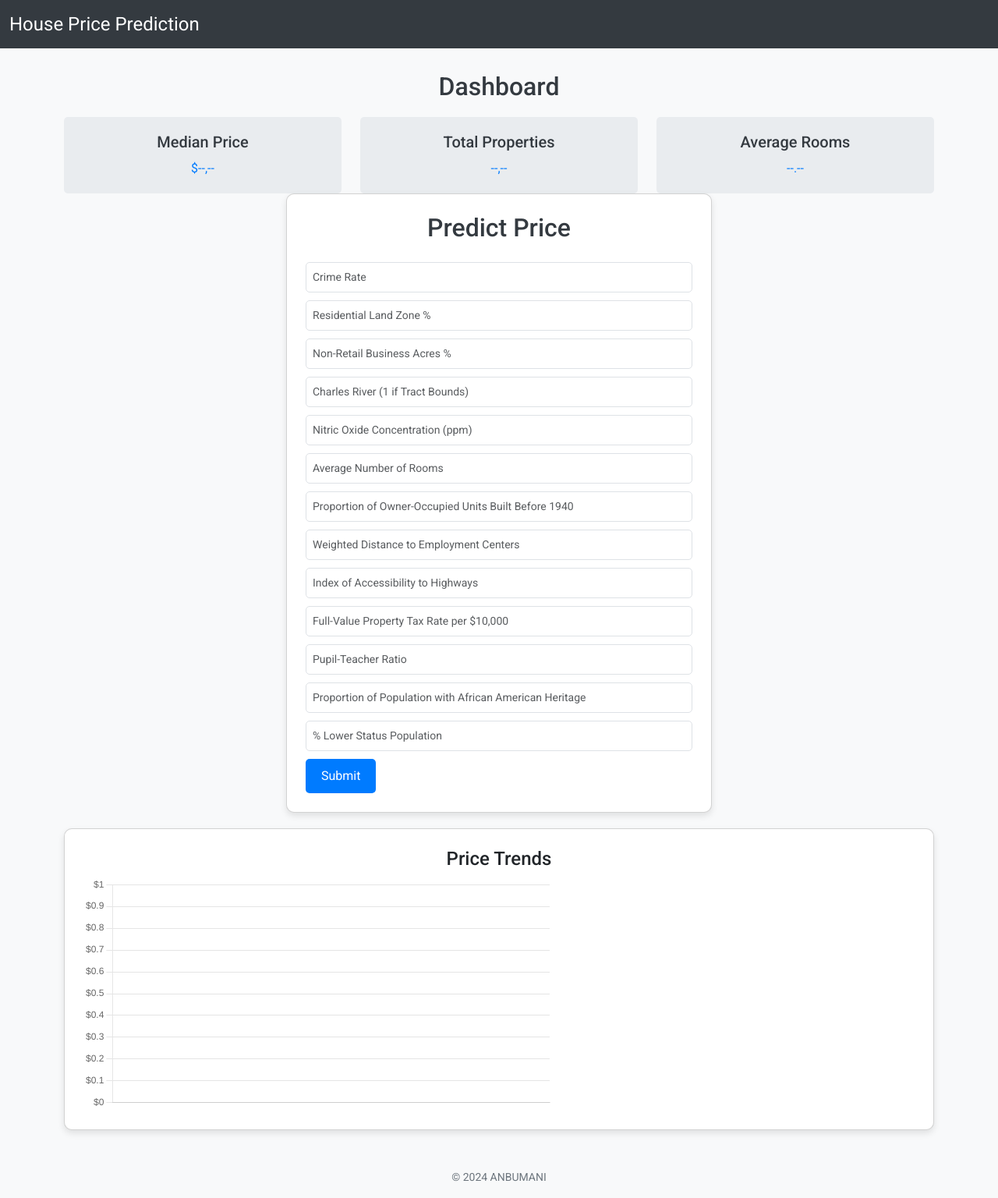
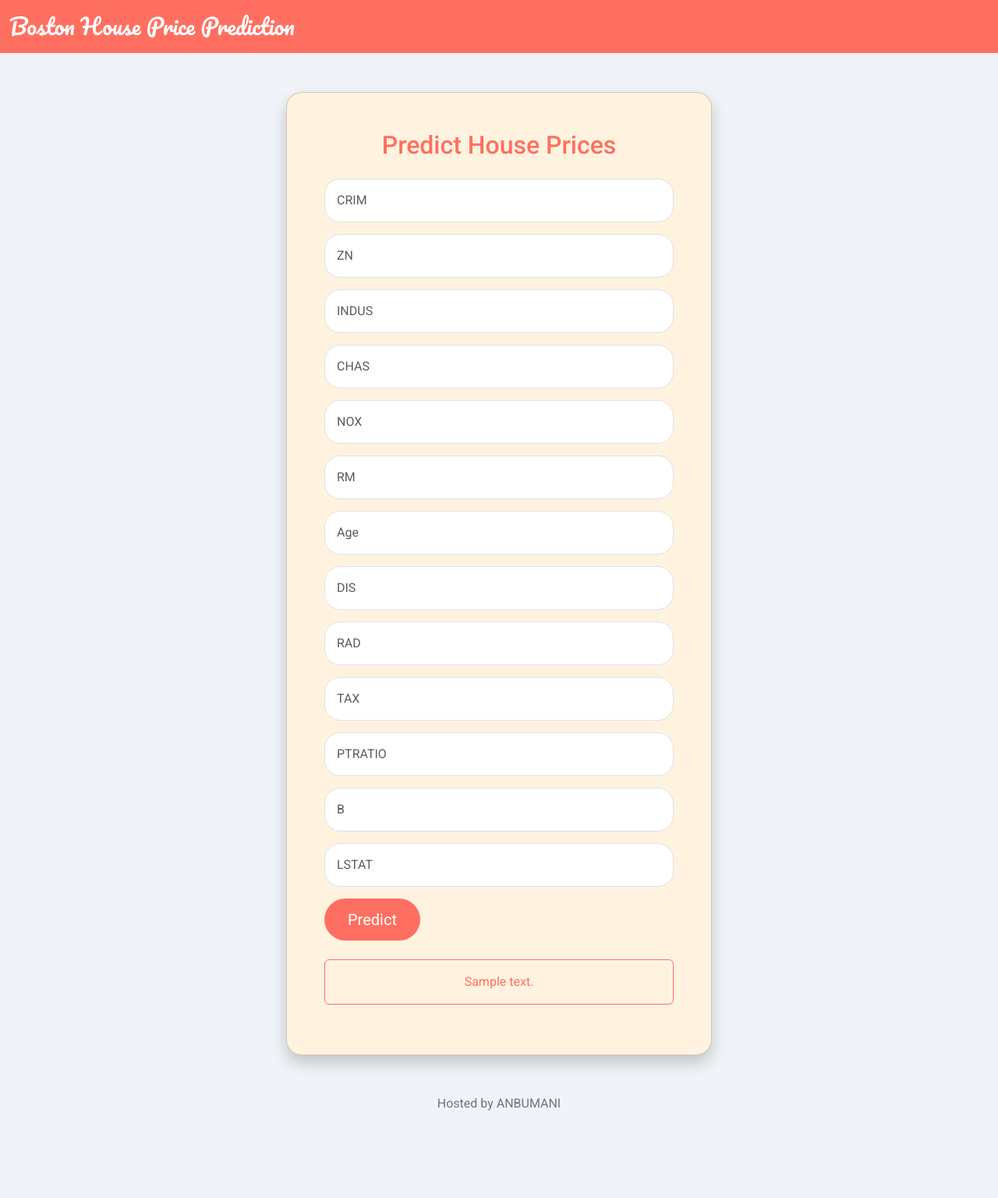
Before and after one commit to Anbumanidev/bostonhousepricing, a Flask app: template templates/home.html in a window 1280 px wide. Shown: the whole page at 78% size. After the commit the page ends 1424 px from the top, so only its background shows below. Run offline with Flask 3, Linux system fonts and the light colour scheme; the template is opened without the code that fills it: most values are stand-ins (such as "Sample title", 1, 10 or a date in 2020); parts of the project's set-up code (start-up, migrations or seed data) failed here and were passed over; some libraries are stand-ins or nearby versions.

Commit message:
new commit6

```diff
--- a/templates/home.html
+++ b/templates/home.html
@@ -4,103 +4,85 @@
 <head>
     <meta charset="UTF-8">
     <meta name="viewport" content="width=device-width, initial-scale=1.0">
-    <title>Boston House Price Prediction Dashboard</title>
+    <title>Boston House Price Prediction</title>
     <!-- Bootstrap CSS -->
     <link href="https://cdn.jsdelivr.net/npm/bootstrap@5.3.0/dist/css/bootstrap.min.css" rel="stylesheet">
     <!-- Font Awesome for icons -->
     <link rel="stylesheet" href="https://cdnjs.cloudflare.com/ajax/libs/font-awesome/6.1.1/css/all.min.css">
     <!-- Google Fonts -->
-    <link href="https://fonts.googleapis.com/css2?family=Roboto:wght@300;400;500&display=swap" rel="stylesheet">
-    <!-- Chart.js for interactive charts -->
-    <script src="https://cdn.jsdelivr.net/npm/chart.js"></script>
+    <link href="https://fonts.googleapis.com/css2?family=Pacifico&family=Roboto:wght@300;400;500&display=swap" rel="stylesheet">
     <!-- Custom CSS -->
     <style>
         body {
             font-family: 'Roboto', sans-serif;
-            background-color: #f8f9fa;
-            color: #343a40;
+            background-color: #f0f4f8;
+            color: #333;
         }
 
         .navbar {
-            background-color: #343a40;
+            background-color: #ff6f61;
         }
 
         .navbar-brand {
-            font-size: 24px;
+            font-family: 'Pacifico', cursive;
+            font-size: 28px;
             color: #fff !important;
         }
 
         .container {
-            margin-top: 30px;
+            margin-top: 50px;
         }
 
         .card {
-            border-radius: 10px;
-            box-shadow: 0 4px 8px rgba(0, 0, 0, 0.1);
-            background-color: #ffffff;
-            margin-bottom: 20px;
+            border-radius: 20px;
+            box-shadow: 0 10px 20px rgba(0, 0, 0, 0.2);
+            background-color: #fff3e0;
         }
 
         .btn-primary {
-            background-color: #007bff;
+            background-color: #ff6f61;
             border: none;
-            border-radius: 5px;
-            padding: 10px 20px;
-            font-size: 16px;
+            border-radius: 50px;
+            padding: 12px 30px;
+            font-size: 20px;
             transition: background-color 0.3s ease;
         }
 
         .btn-primary:hover {
-            background-color: #0056b3;
+            background-color: #e65c54;
         }
 
         .form-control {
-            border-radius: 5px;
-            margin-bottom: 10px;
-            padding: 8px;
-            font-size: 14px;
+            border-radius: 20px;
+            margin-bottom: 15px;
+            padding: 15px;
+            font-size: 16px;
+        }
+
+        .form-control:focus {
+            box-shadow: 0 0 10px rgba(255, 111, 97, 0.5);
+            border-color: #ff6f61;
         }
 
         h2 {
-            color: #343a40;
-            margin-bottom: 20px;
+            color: #ff6f61;
         }
 
-        .dashboard-title {
-            color: #343a40;
-            font-weight: 500;
-            margin-bottom: 20px;
-        }
-
-        .chart-container {
-            position: relative;
-            height: 300px;
-        }
-
-        .dashboard-stat {
-            padding: 20px;
-            background-color: #e9ecef;
-            border-radius: 5px;
-            text-align: center;
-        }
-
-        .dashboard-stat h4 {
-            margin-bottom: 10px;
-            font-size: 20px;
-            color: #343a40;
-        }
-
-        .dashboard-stat p {
-            margin: 0;
-            font-size: 16px;
-            color: #007bff;
+        .alert-info {
+            background-color: #fff3e0;
+            border: 1px solid #ff6f61;
+            color: #ff6f61;
         }
 
         footer {
-            margin-top: 30px;
+            margin-top: 50px;
             text-align: center;
             color: #6c757d;
-            font-size: 14px;
+        }
+
+        footer p {
+            margin: 0;
+            font-size: 16px;
         }
     </style>
 </head>
@@ -108,70 +90,37 @@
 <body>
 
     <!-- Navbar -->
-    <nav class="navbar navbar-dark">
+    <nav class="navbar navbar-light">
         <div class="container-fluid">
-            <a class="navbar-brand" href="#">House Price Prediction</a>
+            <a class="navbar-brand" href="#">Boston House Price Prediction</a>
         </div>
     </nav>
 
     <!-- Main Container -->
     <div class="container">
-        <h2 class="dashboard-title text-center">Dashboard</h2>
-
-        <!-- Statistics Section -->
-        <div class="row">
-            <div class="col-md-4">
-                <div class="dashboard-stat">
-                    <h4>Median Price</h4>
-                    <p id="median-price">$--,--</p>
-                </div>
-            </div>
-            <div class="col-md-4">
-                <div class="dashboard-stat">
-                    <h4>Total Properties</h4>
-                    <p id="total-properties">--,--</p>
-                </div>
-            </div>
-            <div class="col-md-4">
-                <div class="dashboard-stat">
-                    <h4>Average Rooms</h4>
-                    <p id="average-rooms">--.--</p>
-                </div>
-            </div>
-        </div>
-
-        <!-- Prediction Form Section -->
         <div class="row justify-content-center">
             <div class="col-lg-6">
-                <div class="card p-4">
-                    <h2 class="text-center mb-4">Predict Price</h2>
+                <div class="card p-5">
+                    <h2 class="text-center mb-4">Predict House Prices</h2>
                     <form action="{{ url_for('predict') }}" method="post">
-                        <input type="text" class="form-control" name="CRIM" placeholder="Crime Rate" required>
-                        <input type="text" class="form-control" name="ZN" placeholder="Residential Land Zone %" required>
-                        <input type="text" class="form-control" name="INDUS" placeholder="Non-Retail Business Acres %" required>
-                        <input type="text" class="form-control" name="CHAS" placeholder="Charles River (1 if Tract Bounds)" required>
-                        <input type="text" class="form-control" name="NOX" placeholder="Nitric Oxide Concentration (ppm)" required>
-                        <input type="text" class="form-control" name="RM" placeholder="Average Number of Rooms" required>
-                        <input type="text" class="form-control" name="Age" placeholder="Proportion of Owner-Occupied Units Built Before 1940" required>
-                        <input type="text" class="form-control" name="DIS" placeholder="Weighted Distance to Employment Centers" required>
-                        <input type="text" class="form-control" name="RAD" placeholder="Index of Accessibility to Highways" required>
-                        <input type="text" class="form-control" name="TAX" placeholder="Full-Value Property Tax Rate per $10,000" required>
-                        <input type="text" class="form-control" name="PTRATIO" placeholder="Pupil-Teacher Ratio" required>
-                        <input type="text" class="form-control" name="B" placeholder="Proportion of Population with African American Heritage" required>
-                        <input type="text" class="form-control" name="LSTAT" placeholder="% Lower Status Population" required>
-                        <button type="submit" class="btn btn-primary btn-block">Submit</button>
+                        <input type="text" class="form-control" name="CRIM" placeholder="CRIM" required>
+                        <input type="text" class="form-control" name="ZN" placeholder="ZN" required>
+                        <input type="text" class="form-control" name="INDUS" placeholder="INDUS" required>
+                        <input type="text" class="form-control" name="CHAS" placeholder="CHAS" required>
+                        <input type="text" class="form-control" name="NOX" placeholder="NOX" required>
+                        <input type="text" class="form-control" name="RM" placeholder="RM" required>
+                        <input type="text" class="form-control" name="Age" placeholder="Age" required>
+                        <input type="text" class="form-control" name="DIS" placeholder="DIS" required>
+                        <input type="text" class="form-control" name="RAD" placeholder="RAD" required>
+                        <input type="text" class="form-control" name="TAX" placeholder="TAX" required>
+                        <input type="text" class="form-control" name="PTRATIO" placeholder="PTRATIO" required>
+                        <input type="text" class="form-control" name="B" placeholder="B" required>
+                        <input type="text" class="form-control" name="LSTAT" placeholder="LSTAT" required>
+                        <button type="submit" class="btn btn-primary btn-block">Predict</button>
                     </form>
-                </div>
-            </div>
-        </div>
-
-        <!-- Chart Section -->
-        <div class="row">
-            <div class="col-lg-12">
-                <div class="card p-4">
-                    <h4 class="text-center">Price Trends</h4>
-                    <div class="chart-container">
-                        <canvas id="priceChart"></canvas>
+                    <br>
+                    <div class="alert alert-info text-center" role="alert">
+                        {{ prediction_text }}
                     </div>
                 </div>
             </div>
@@ -180,49 +129,12 @@
 
     <!-- Footer -->
     <footer>
-        <p>© 2024 ANBUMANI</p>
+        <p>Hosted by ANBUMANI</p>
     </footer>
 
     <!-- Bootstrap JS and dependencies -->
     <script src="https://cdn.jsdelivr.net/npm/@popperjs/core@2.11.6/dist/umd/popper.min.js"></script>
     <script src="https://cdn.jsdelivr.net/npm/bootstrap@5.3.0/dist/js/bootstrap.min.js"></script>
-
-    <!-- Chart.js Script -->
-    <script>
-        const ctx = document.getElementById('priceChart').getContext('2d');
-        const priceChart = new Chart(ctx, {
-            type: 'line',
-            data: {
-                labels: [],  // Populate with actual time-based data
-                datasets: [{
-                    label: 'Average Price ($)',
-                    data: [],  // Populate with actual price data
-                    backgroundColor: 'rgba(0, 123, 255, 0.2)',
-                    borderColor: '#007bff',
-                    borderWidth: 2,
-                    fill: true,
-                }]
-            },
-            options: {
-                responsive: true,
-                scales: {
-                    y: {
-                        beginAtZero: false,
-                        ticks: {
-                            callback: function(value) {
-                                return '$' + value.toLocaleString();
-                            }
-                        }
-                    }
-                },
-                plugins: {
-                    legend: {
-                        display: false
-                    }
-                }
-            }
-        });
-    </script>
 </body>
 
 </html>
```
